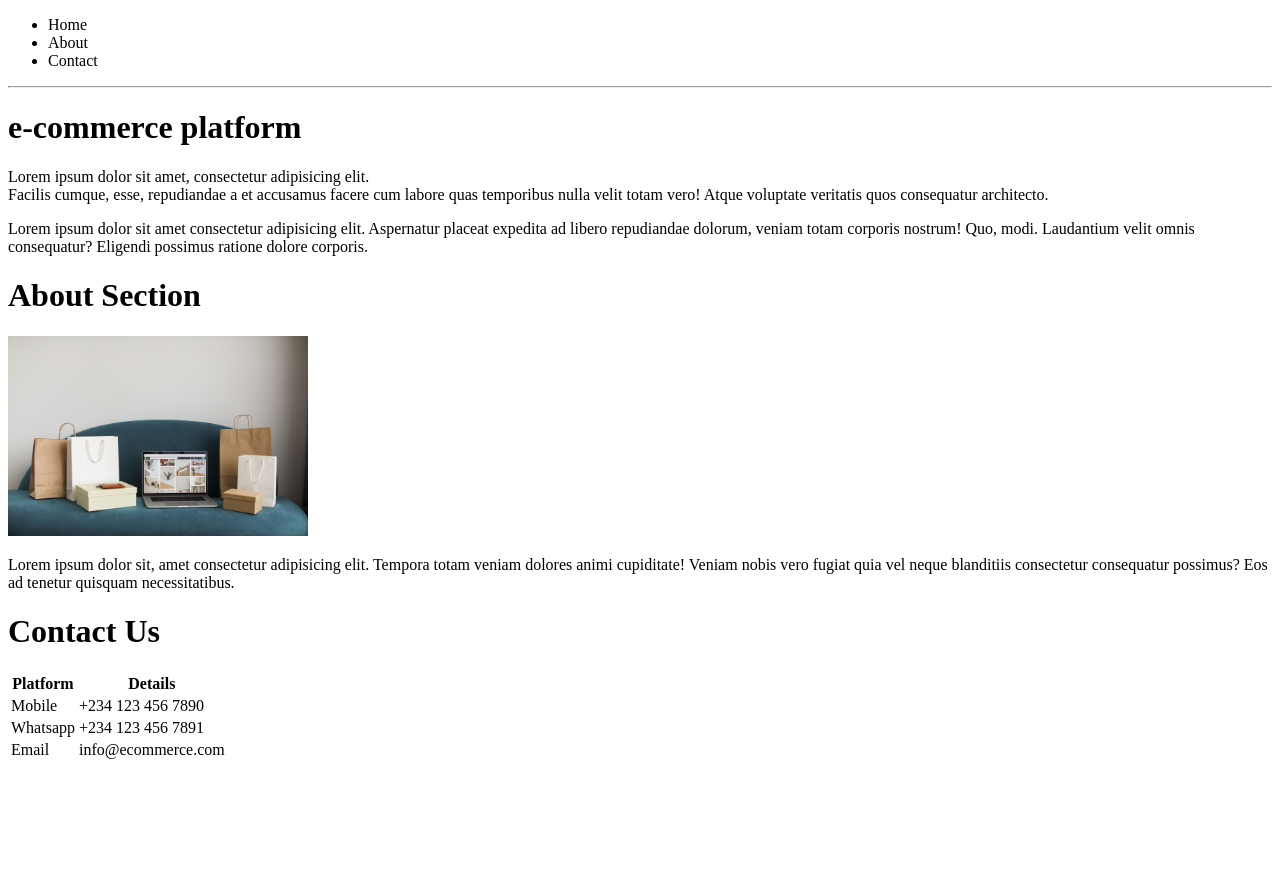
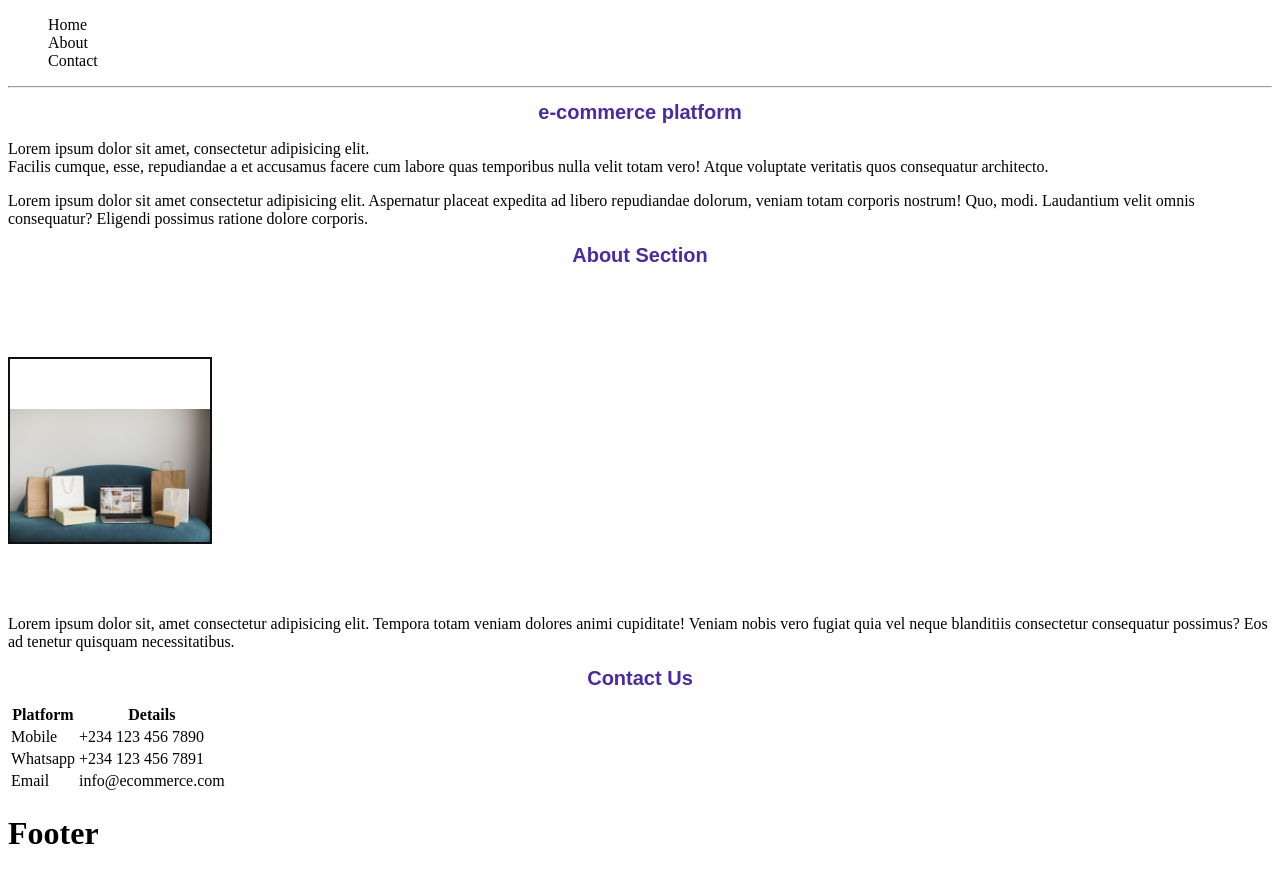
Before and after one commit to Serah798/HTMLBasic, a plain HTML site: page index.html in a window 1280 px wide. Before the commit the page ends 800 px from the top, so only its background shows below. Drawn offline with Linux system fonts and the light colour scheme.

Commit message:
added id and class in html and add css

```diff
--- a/index.html
+++ b/index.html
@@ -4,13 +4,14 @@
     <meta charset="UTF-8">
     <meta name="viewport" content="width=device-width, initial-scale=1.0">
     <title>Document</title>
+    <link rel="stylesheet" href="./styles.css">
 </head>
 <body>
 
 
         <!-- this is the navigation -->
         <nav>
-                <ul>
+                <ul class="navigation">
                     <li>Home</li>
                     <li>About</li>
                     <li>Contact</li>
@@ -20,22 +21,22 @@
 
         <!-- Home section -->
          <div>
-            <h1>e-commerce platform</h1>
+            <h1 class="heading ">e-commerce platform</h1>
             <p>Lorem ipsum dolor sit amet, consectetur adipisicing elit. <br>Facilis cumque, esse, repudiandae a et accusamus facere cum labore quas temporibus nulla velit totam vero! Atque voluptate veritatis quos consequatur architecto.</p>
             <p>Lorem ipsum dolor sit amet consectetur adipisicing elit. Aspernatur placeat expedita ad libero repudiandae dolorum, veniam totam corporis nostrum! Quo, modi. Laudantium velit omnis consequatur? Eligendi possimus ratione dolore corporis.</p>
 
         </div>
         <!-- About section -->
          <div>
-            <h1>About Section</h1>
-            <img src = "./images/ecommerce.jpg"alt ="checkout with card image" width ="300">
+            <h1 class="heading">About Section</h1>
+            <img  id="about-img"src = "./images/ecommerce.jpg"alt ="checkout with card image">
             <p>Lorem ipsum dolor sit, amet consectetur adipisicing elit. Tempora totam veniam dolores animi cupiditate! Veniam nobis vero fugiat quia vel neque blanditiis consectetur consequatur possimus? Eos ad tenetur quisquam necessitatibus.</p>
 
 
         </div>
         <!-- Contact section -->
          <div>
-            <h1>Contact Us</h1>
+            <h1 class="heading">Contact Us</h1>
             <table>
                 <tr>
                     <th>Platform</th>
@@ -55,6 +56,9 @@
                 </tr>
             </table>
          </div>
+         <div>
+            <h1>Footer</h1>
+         </div>
 
 
 
--- /dev/null
+++ b/styles.css
@@ -0,0 +1,29 @@
+/* selector{
+property:value;}
+element themselves
+class attribute
+id attribute
+vh mean view height
+px means relative to the page
+% means it covers the percentage of the page
+
+*/
+.heading {
+    color:rgb(75, 42, 165);
+    font-family: sans-serif;
+    font-size:20px;
+    text-align:center;
+}
+/* id use # for targeting specific item */
+#about-img {
+    width:200px;
+    border: rgb(17, 16, 16) 2px double;
+    padding-top:4%;
+    margin-top: 6%;
+    margin-bottom:4%;
+
+}
+.navigation{
+    list-style: none;
+
+}
```
